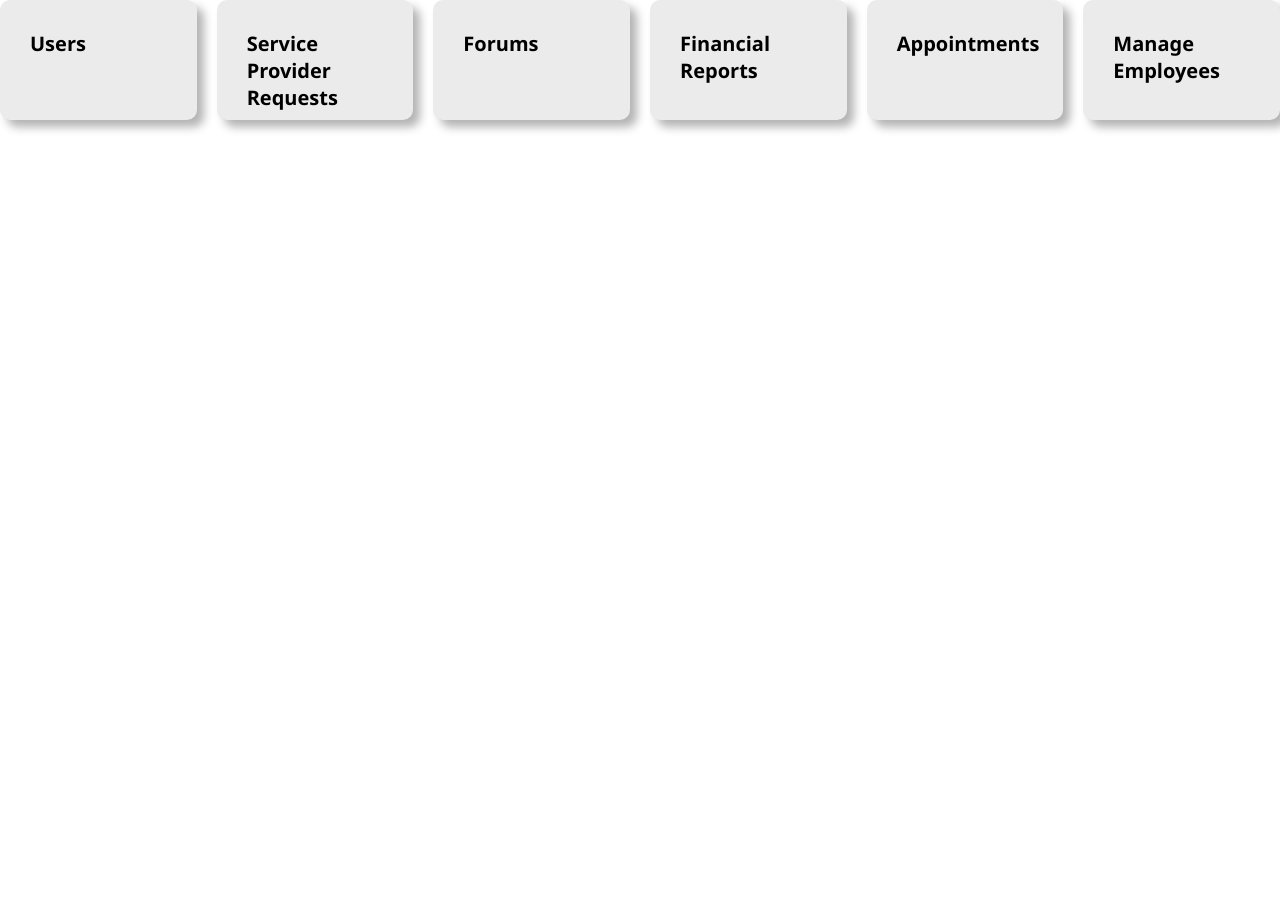
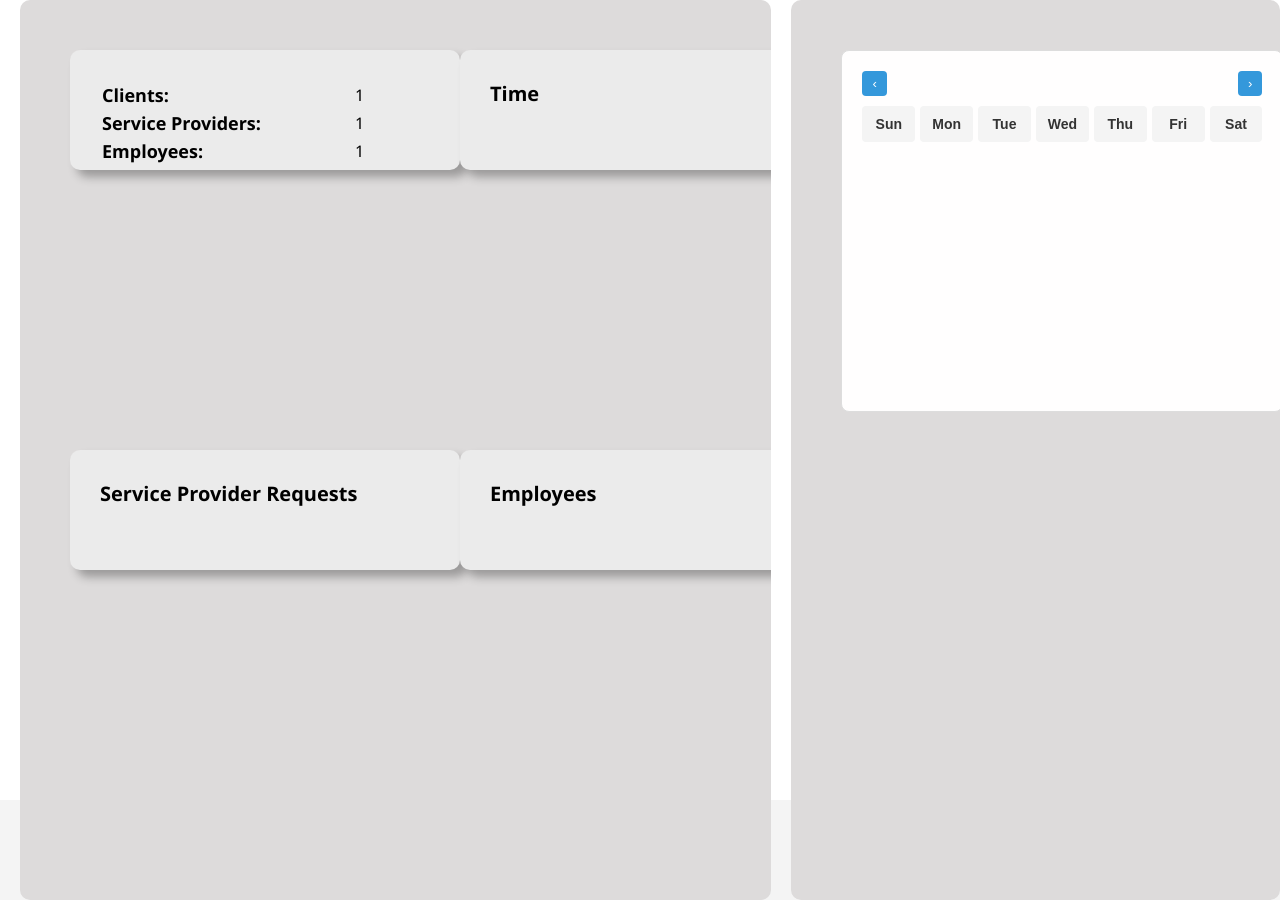
Before and after one commit to NemanthaT/Group_Project_1, a PHP site: page /dashboard.php in a window 1280 px wide. Before the commit the page ends 131 px from the top, so only its background shows below. Run offline with PHP 8.4, Linux system fonts and the light colour scheme; the visitor is signed in with stand-in values (Sample User, id 1); tables that the repository leaves empty or names only in its code hold one stand-in row (values such as "Sample post").

Commit message:
Style: Revamp dashboard layout; enhance card structure and add client/service provider counts

```diff
--- a/Admin/admin/dashboard.php
+++ b/Admin/admin/dashboard.php
@@ -25,31 +25,68 @@
             <!--<div class="backgroundimage">
                 <img src="Image/background.jpg" alt="background">
             </div>-->
+
+            <!--Left side of the dashboard-->
+            <div id="contentLeft">
                 <div class="card" onclick="redirectTo('Users/users.php')">
                     <div class="icon"></div>
-                <p>Users</p>
+                    <div>
+                        <?php
+                            $sql = "SELECT COUNT(*) FROM clients";
+                            $result = $conn->query($sql);
+                            $row = $result->fetch_assoc();
+                            echo "<table>";
+                            echo "<tr><th>Clients: <th>" . "<td>" . $row["COUNT(*)"] . "</td></tr>";
+
+                            $sql = "SELECT COUNT(*) FROM serviceproviders";
+                            $result = $conn->query($sql);
+                            $row = $result->fetch_assoc();
+                            echo "<tr><th>Service Providers: <th>" . "<td>" . $row["COUNT(*)"] . "</td></tr>";
+
+                            $sql = "SELECT COUNT(*) FROM companyworkers";
+                            $result = $conn->query($sql);
+                            $row = $result->fetch_assoc();
+                            echo "<tr><th>Employees: <th>" . "<td>" . $row["COUNT(*)"] . "</td></tr>";
+                            echo "</table>";
+                        ?>
+                    </div>
                 </div>
                 <div class="card">
                     <div class="icon"></div>
-                <p>Service Provider Requests</p>
+                    <div><p>Time</p></div>
                 </div>
                 <div class="card" onclick="redirectTo('Forums/forums.php')">
                     <div class="icon"></div>
-                <p>Forums</p>
+                    <div><p>Service Provider Requests</p></div>
                 </div>
                 <div class="card">
                     <div class="icon"></div>
-                <p>Financial Reports</p>
+                    <div><p>Employees</p></div>
                 </div>
-            <div class="card" onclick="redirectTo('Requests/requests.php')">
-                <div class="icon"></div>
-                <p>Appointments</p>
             </div>
-            <div class="card" onclick="redirectTo('ManageEmployees/manEmp.php')">
-                <div class="icon"></div>
-                <p>Manage Employees</p>
+
+            <!--Right side of the dashboard-->
+            <div id="contentRight">
+                <div class="calendar">
+                    <div class="calendar-header">
+                        <button onclick="prevMonth()">‹</button>
+                        <h2 id="monthYear"></h2>
+                        <button onclick="nextMonth()">›</button>
+                    </div>
+                    <div class="days">
+                        <div class="day">Sun</div>
+                        <div class="day">Mon</div>
+                        <div class="day">Tue</div>
+                        <div class="day">Wed</div>
+                        <div class="day">Thu</div>
+                        <div class="day">Fri</div>
+                        <div class="day">Sat</div>
+                    </div>
+                    <div class="days" id="dates"></div>
+                </div>
             </div>
         </div>
         <script src="../js/common.js"></script>
+        <!--<script src="admin.js"></script>-->
     </body>
 </html>
```
Lines whose indentation alone changed are shown as unchanged.
